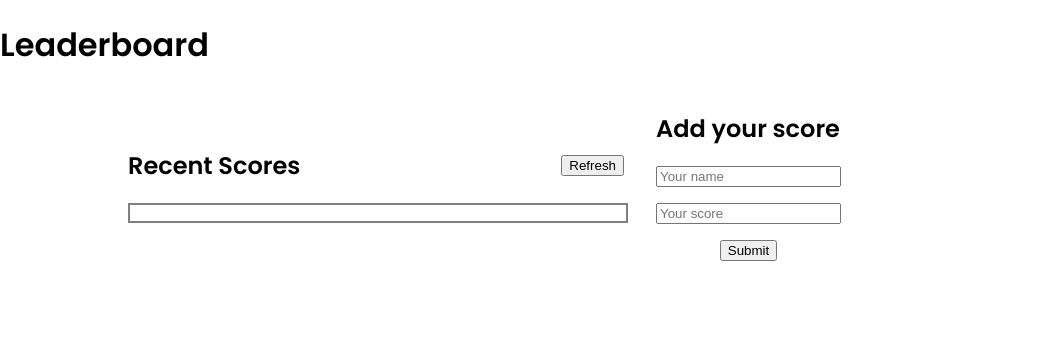
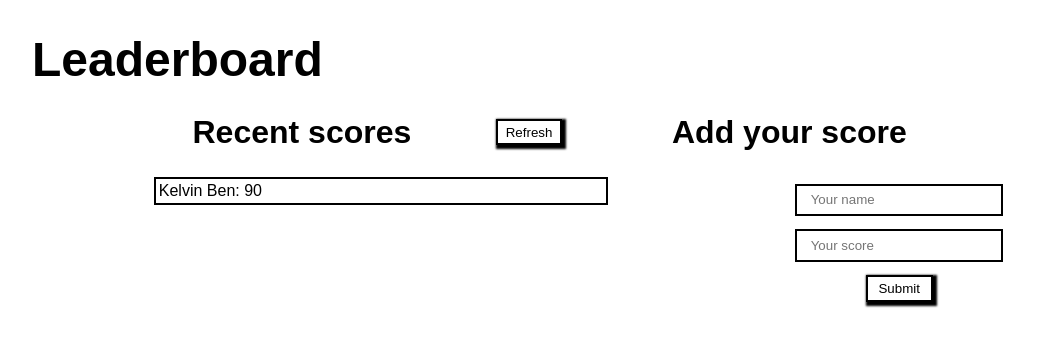
Before and after one commit to Kelvin-Ben/Leaderboard, a website with bundled scripts: page src/index.html in a window 1280 px wide. Shown: the whole page, without its empty margins (0-1064 px from the left). Built offline with nearby package versions, Linux system fonts and the light colour scheme.

Commit message:
Add html elements and style properties and a javascript file to manipulate the DOM

```diff
--- a/src/index.css
+++ b/src/index.css
@@ -3,46 +3,86 @@ body{
   margin: 0;
   padding: 0;
 }
-.container {
-  display: flex;
-  flex-direction: row;
-  /* align-items: center; */
-  justify-content: center;
-  gap: 2rem;
-  margin: 0 auto;
-  width: 80%;
-  height: auto;
+
+.main {
+  padding: 2em;
 }
-.top {
-  width: 100%;
-  height: auto;
-  display: flex;
-  flex-direction: row;
-  align-items: center;
-  justify-content: space-between;
+
+h1 {
+  font-size: 3em;
+  margin: 0;
 }
-.left {
-  display: flex;
-  flex-direction: column;
-  align-items: flex-start;
-  justify-content: center;
-  width: 60%;
+
+h2 {
+  font-size: 2em;
 }
-.right {
-  display: flex;
-  flex-direction: column;
-  align-items: flex-start;
-  width: 60%;
-  margin: 0 auto;
 
-}
-.list-scores {
-  border: 2px solid grey;
-  width: 100%;
-}
-form {
+.flex-col {
   display: flex;
   flex-direction: column;
   align-items: center;
-  gap: 1rem;
 }
+
+.title-container {
+  width: 100%;
+}
+
+.content {
+  display: flex;
+  flex-direction: row;
+  justify-content: space-between;
+  width: 80%;
+  gap: 4em;
+}
+
+.scoretitle-container {
+  display: flex;
+  flex-direction: row;
+  justify-content: space-around;
+  align-items: center;
+}
+
+.scores-container,
+.form-container {
+  width: 50%;
+}
+
+input,
+button {
+  margin: 0.5em;
+}
+
+input {
+  border: 2px solid #000;
+  padding: 0.5em 1em;
+}
+
+ul {
+  list-style: none;
+  border: 2px solid #000;
+  padding: 0;
+  margin: 0;
+}
+
+.scores-list :nth-child(even) {
+  background-color: #ddd;
+}
+
+li {
+  width: calc(100% - 0.4em);
+  padding: 0.2em;
+  margin: 0;
+}
+
+button {
+  border: 2px solid #000;
+  background-color: #fff;
+  box-shadow: 2px 2px 2px 2px #000;
+  width: 5em;
+  height: 2em;
+}
+
+button:hover {
+  cursor: pointer;
+  background-color: #ddd;
+}
--- a/src/index.html
+++ b/src/index.html
@@ -1,39 +1,36 @@
-<!DOCTYPE html>
 <html lang="en">
 <head>
     <meta charset="UTF-8">
     <meta http-equiv="X-UA-Compatible" content="IE=edge">
     <meta name="viewport" content="width=device-width, initial-scale=1.0">
-  <link rel="preconnect" href="https://fonts.googleapis.com">
-<link rel="preconnect" href="https://fonts.gstatic.com" crossorigin>
-<link href="https://fonts.googleapis.com/css2?family=Inter:wght@400;500;700&family=Lato:wght@400;700;900&family=Poppins:ital,wght@0,200;0,400;0,600;1,500&display=swap" rel="stylesheet">
-<link rel="stylesheet" href="index.css">
     <title>Leaderboard</title>
 </head>
 <body>
-  <h1>Leaderboard</h1>
-
-  <section class="container">
-    <div class="left">
-      <div class="top">
-        <h2>Recent Scores</h2>
-        <button type="reset">Refresh</button>
+   <section class="main flex-col">
+    <div class="title-container">
+        <h1 class="title">Leaderboard</h1>
     </div>
-        <div class="list-scores">
-          <ul id="scores">
+    <div class="content">
+        <div class="scores-container">
+            <div class="scoretitle-container">
+                <h2 class="score-title">Recent scores</h2>
+                <button type="submit" class="refresh-button">Refresh</button>
+            </div>
+            <ul class="scores-list">
 
             </ul>
         </div>
-    </div>
-        <div class="right">
-          <h2>Add your score</h2>
-          <form action="">
-            <input type="text" class="name" id="name" placeholder="Your name">
-            <input type="text" class="score" id="score" placeholder="Your score">
-            <button type="submit" class="submit">Submit</button>
+        <div class="form-container">
+            <h2 class="form-title">Add your score</h2>
+            <form class="flex-col" action="#">
+                <input class="player-name" type="text" name="name" id="player-name" placeholder="Your name" required>
+                <input class="player-score" type="number" id="player-score" placeholder="Your score" required>
+                <button type="submit" class="submit-button">Submit</button>
             </form>
         </div>
+    </div>
    </section>
+   <footer></footer>
    <script src="./index.js"></script>
 </body>
 </html>
--- a/src/index.js
+++ b/src/index.js
@@ -0,0 +1,22 @@
+import './index.css';
+import populateScores from './modules/populatescores.js';
+import gamescores from './modules/scores.js';
+
+window.onload = () => {
+  const addScore = document.querySelector('.submit-button');
+  const refreshButton = document.querySelector('.refresh-button');
+  populateScores();
+
+  addScore.addEventListener('click', (e) => {
+    e.preventDefault();
+    const playerName = document.querySelector('.player-name');
+    const theScore = document.querySelector('.player-score');
+    gamescores.POST(playerName.value, theScore.value);
+    populateScores();
+  });
+
+  refreshButton.addEventListener('click', (e) => {
+    e.preventDefault();
+    populateScores();
+  });
+};
```
Lines whose indentation alone changed are shown as unchanged.
